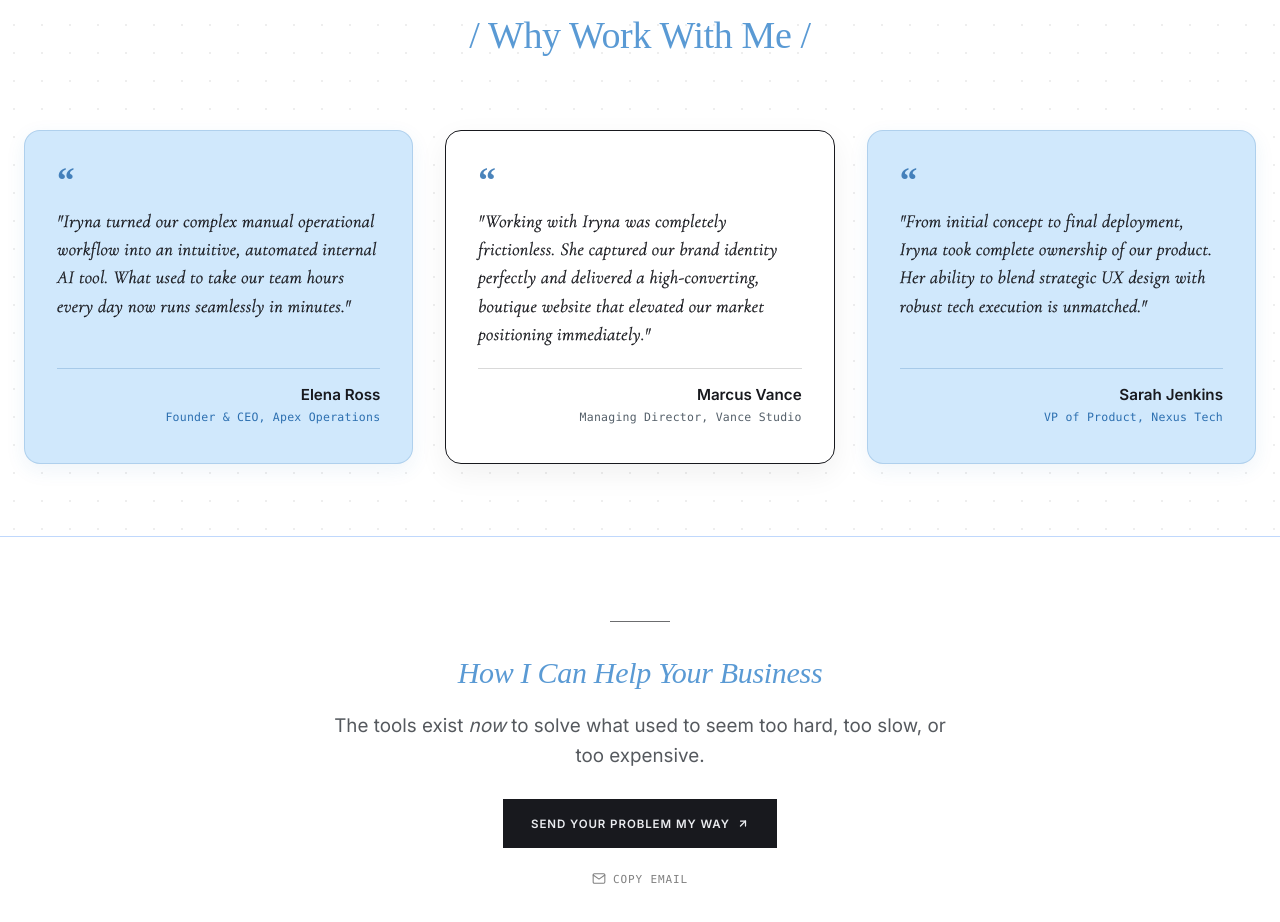
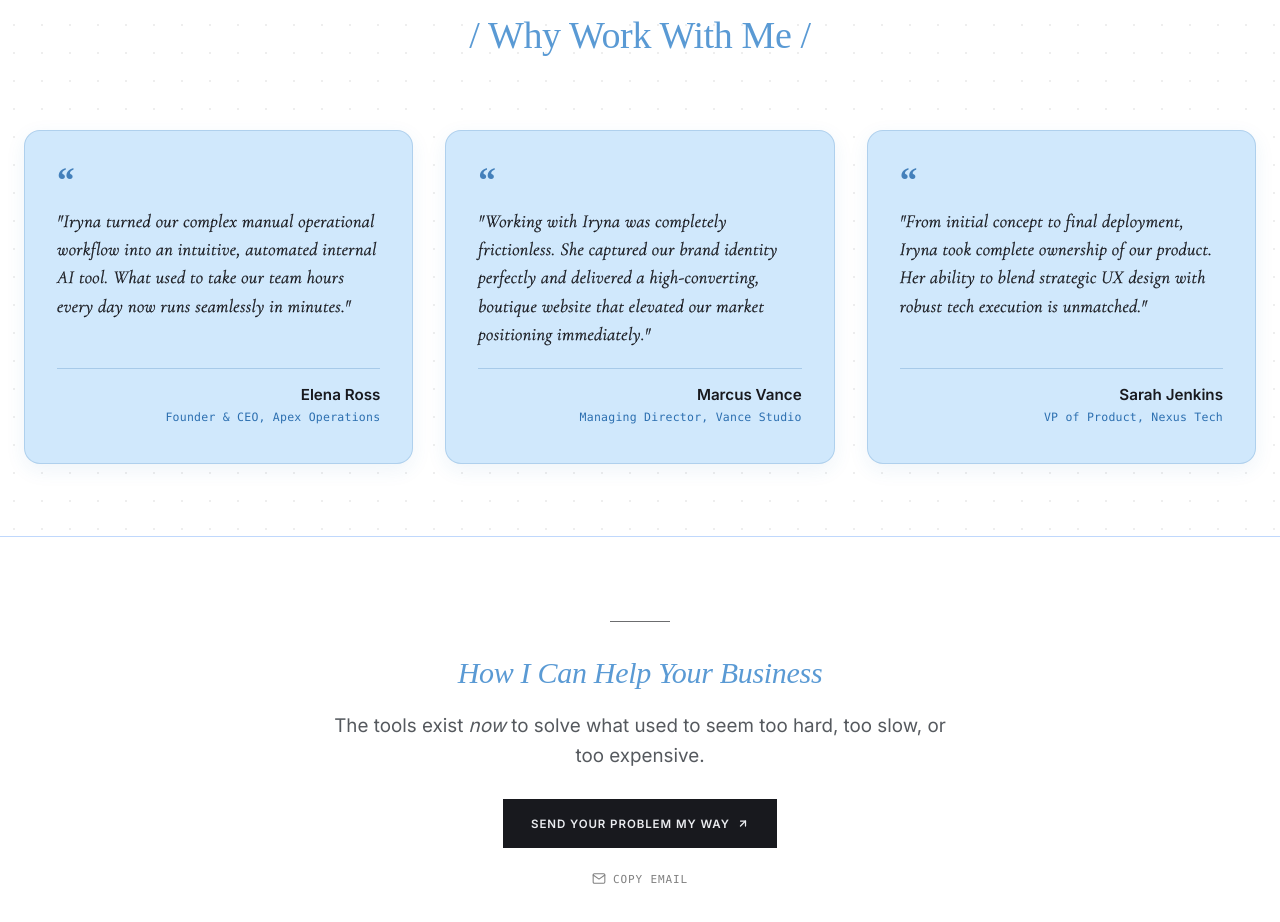
Before and after one commit to Irene2828/porfoliojuly, a Next.js app: page / in a window 1280 px wide. Shown: the part 3901-4823 px from the top of the page. Built offline with nearby package versions, Linux system fonts and the light colour scheme; no server answers; the database is empty; a web font is replaced by a local one.

Commit message:
Make all 3 testimonial cards sky blue (#d0e8fc)

```diff
--- a/src/app/v2/components/ProcessSection.tsx
+++ b/src/app/v2/components/ProcessSection.tsx
@@ -124,7 +124,6 @@ export default function ProcessSection() {
             }}
           >
             {testimonials.map((item, i) => {
-              const isCenter = i === 1; // Middle card
               return (
                 <motion.div
                   key={item.num}
@@ -133,15 +132,15 @@ export default function ProcessSection() {
                   viewport={{ once: true }}
                   transition={{ duration: 0.65, delay: i * 0.15, ease: [0.16, 1, 0.3, 1] }}
                   style={{
-                    backgroundColor: isCenter ? '#ffffff' : '#d0e8fc',
-                    border: isCenter ? '1px solid #18191e' : '1px solid rgba(44, 111, 176, 0.2)',
+                    backgroundColor: '#d0e8fc',
+                    border: '1px solid rgba(44, 111, 176, 0.2)',
                     borderRadius: '16px',
                     padding: '2.25rem 2rem',
                     display: 'flex',
                     flexDirection: 'column',
                     justifyContent: 'space-between',
                     position: 'relative',
-                    boxShadow: isCenter ? '0 10px 30px rgba(0, 0, 0, 0.06)' : '0 6px 20px rgba(44, 111, 176, 0.08)',
+                    boxShadow: '0 6px 20px rgba(44, 111, 176, 0.08)',
                     transition: 'box-shadow 0.3s ease, border-color 0.3s ease'
                   }}
                 >
@@ -152,7 +151,7 @@ export default function ProcessSection() {
                         fontFamily: "'Times New Roman', Times, Georgia, serif",
                         fontSize: '2.2rem',
                         lineHeight: '0.8',
-                        color: isCenter ? '#2c6fb0' : '#2c6fb0',
+                        color: '#2c6fb0',
                         opacity: 0.85,
                         fontWeight: 700
                       }}>
@@ -178,7 +177,7 @@ export default function ProcessSection() {
 
                   {/* Client Info */}
                   <div style={{
-                    borderTop: isCenter ? '1px solid rgba(0, 0, 0, 0.15)' : '1px solid rgba(44, 111, 176, 0.25)',
+                    borderTop: '1px solid rgba(44, 111, 176, 0.25)',
                     paddingTop: '1rem',
                     display: 'flex',
                     flexDirection: 'column',
@@ -198,7 +197,7 @@ export default function ProcessSection() {
                     <div style={{
                       fontFamily: "'JetBrains Mono', Menlo, monospace",
                       fontSize: '0.72rem',
-                      color: isCenter ? '#55606a' : '#2c6fb0',
+                      color: '#2c6fb0',
                       marginTop: '0.2rem',
                       letterSpacing: '0.02em',
                       textAlign: 'right'
```
